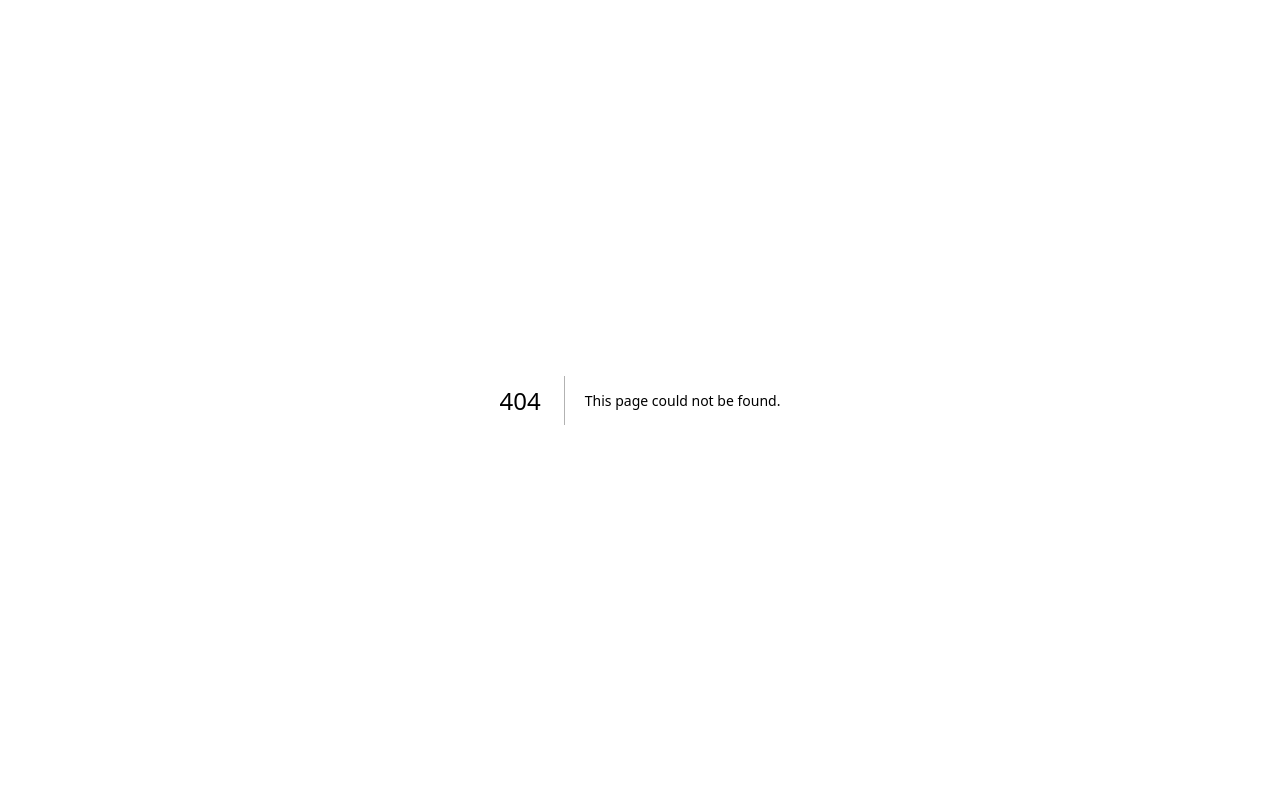
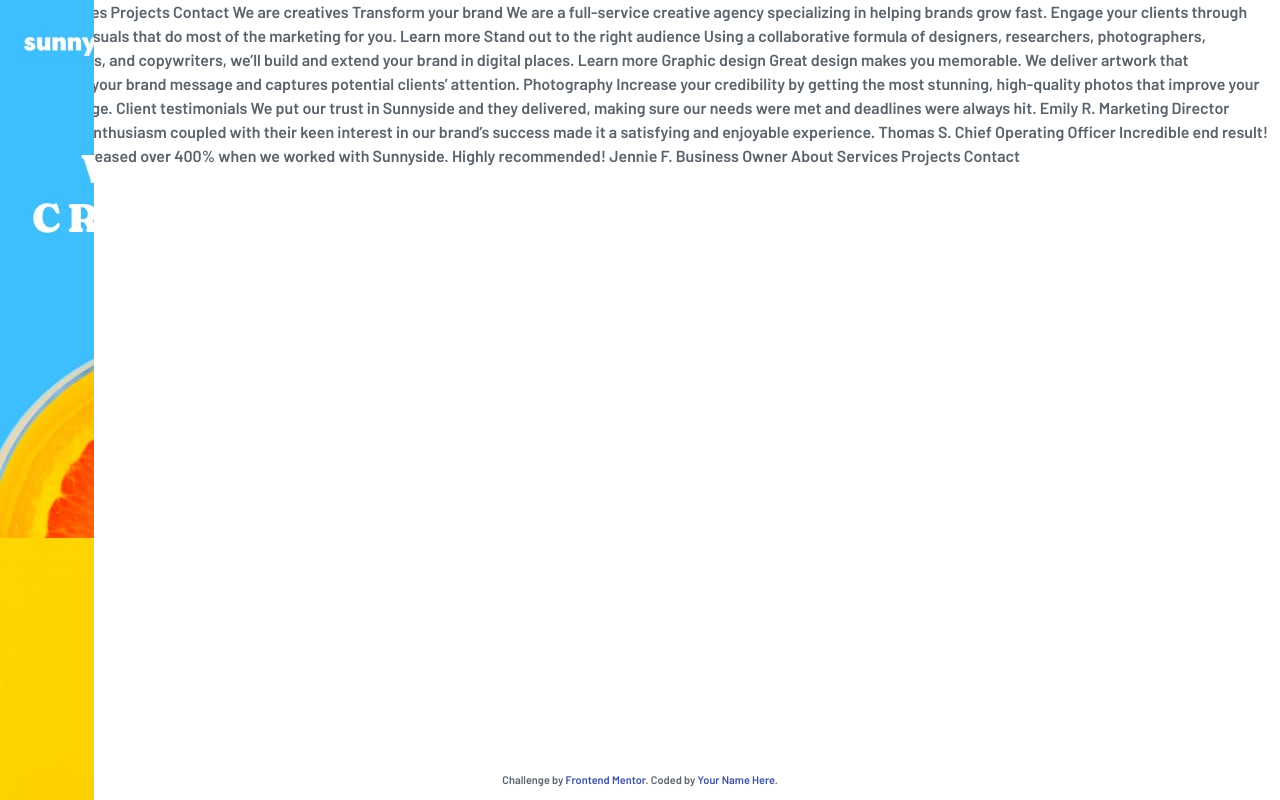
Before and after one commit to muflihanto/frontendmentor, a Next.js app: page /sunnyside-agency-landing-page in a window 1280 px wide. Before the commit this address had no page. Shown: the top 800 px of the page. Built offline with nearby package versions, Linux system fonts and the light colour scheme.

Commit message:
add sunnyside-...-page basic components

```diff
--- /dev/null
+++ b/components/sunnyside-agency-landing-page/Footer.jsx
@@ -0,0 +1,23 @@
+export default function Footer() {
+  return (
+    <footer class="text-[11px] absolute bottom-3 text-center w-full">
+      Challenge by{" "}
+      <a
+        href="https://www.frontendmentor.io?ref=challenge"
+        target="_blank"
+        rel="noreferrer"
+        className="text-[hsl(228,45%,44%)]"
+      >
+        Frontend Mentor
+      </a>
+      . Coded by{" "}
+      <a
+        className="text-[hsl(228,45%,44%)]"
+        href="#"
+      >
+        Your Name Here
+      </a>
+      .
+    </footer>
+  );
+}
--- /dev/null
+++ b/components/sunnyside-agency-landing-page/Main.jsx
@@ -0,0 +1,50 @@
+export default function Main() {
+  return (
+    <>{`
+      About
+      Services
+      Projects
+      Contact
+
+      We are creatives
+
+      Transform your brand
+
+      We are a full-service creative agency specializing in helping brands grow fast.
+      Engage your clients through compelling visuals that do most of the marketing for you.
+
+      Learn more
+
+      Stand out to the right audience
+
+      Using a collaborative formula of designers, researchers, photographers, videographers, and copywriters, we’ll build and extend your brand in digital places.
+
+      Learn more
+
+      Graphic design
+      Great design makes you memorable. We deliver artwork that underscores your brand message and captures potential clients’ attention.
+
+      Photography
+      Increase your credibility by getting the most stunning, high-quality photos that improve your business image.
+
+      Client testimonials
+
+      We put our trust in Sunnyside and they delivered, making sure our needs were met and deadlines were always hit.
+      Emily R.
+      Marketing Director
+
+      Sunnyside’s enthusiasm coupled with their keen interest in our brand’s success made it a satisfying and enjoyable experience.
+      Thomas S.
+      Chief Operating Officer
+
+      Incredible end result! Our sales increased over 400% when we worked with Sunnyside. Highly recommended!
+      Jennie F.
+      Business Owner
+
+      About
+      Services
+      Projects
+      Contact
+    `}</>
+  );
+}
--- /dev/null
+++ b/pages/sunnyside-agency-landing-page.js
@@ -0,0 +1,18 @@
+import dynamic from "next/dynamic";
+import Head from "next/head";
+import Footer from "../components/sunnyside-agency-landing-page/Footer";
+import Main from "../components/sunnyside-agency-landing-page/Main";
+const Slider = dynamic(() => import("../components/Slider"), { ssr: false });
+
+export default function Sunnyside(props) {
+  return (
+    <div className="App font-barlow text-sunny-neutral-400">
+      <Head>
+        <title>Frontend Mentor | Sunnyside agency landing page</title>
+      </Head>
+      <Main />
+      <Footer />
+      <Slider basePath="/sunnyside-agency-landing-page/design" />
+    </div>
+  );
+}
--- a/styles/globals.css
+++ b/styles/globals.css
@@ -5,6 +5,17 @@
 @font-face {
   font-family: "Epilogue";
   src: local("Epilogue"), url("/intro-section-with-dropdown-navigation/fonts/Epilogue-VariableFont_wght.ttf");
+}
+
+@font-face {
+  font-family: "Barlow";
+  src: local("Barlow"), url("/sunnyside-agency-landing-page/fonts/Barlow-SemiBold.ttf");
+  font-weight: 600;
+}
+
+@font-face {
+  font-family: "Fraunces";
+  src: local("Fraunces"), url("/sunnyside-agency-landing-page/fonts/Fraunces-VariableFont_SOFT,WONK,opsz,wght.ttf");
 }
 
 @layer components {
--- a/tailwind.config.js
+++ b/tailwind.config.js
@@ -79,6 +79,22 @@ module.exports = {
             100: "hsl(0,0%,100%)",
           },
         },
+        sunny: {
+          primary: {
+            red: "hsl(7,99%,70%)",
+            yellow: "hsl(51,100%,49%)",
+            "cyan-200": "hsl(167,40%,24%)",
+            blue: "hsl(198,62%,26%)",
+            "cyan-100": "hsl(168,34%,41%)",
+          },
+          neutral: {
+            500: "hsl(212,27%,19%)",
+            400: "hsl(213,9%,39%)",
+            300: "hsl(232,10%,55%)",
+            200: "hsl(210,4%,67%)",
+            100: "hsl(0,0%,100%)",
+          },
+        },
       },
       fontFamily: {
         "plus-jakarta": ["var(--font-plus-jakarta)", ...fontFamily.sans],
@@ -88,6 +104,8 @@ module.exports = {
         manrope: ["var(--font-manrope)", ...fontFamily.sans],
         rubik: ["var(--font-rubik)", ...fontFamily.sans],
         "space-mono": ["var(--font-space-mono)", ...fontFamily.mono],
+        barlow: ["Barlow", ...fontFamily.sans],
+        fraunces: ["Fraunces", ...fontFamily.serif],
       },
     },
   },
```
Also changed, not shown: public/sunnyside-agency-landing-page/fonts/Barlow-SemiBold.ttf (added), public/sunnyside-agency-landing-page/fonts/Fraunces-VariableFont_SOFT,WONK,opsz,wght.ttf (added).
